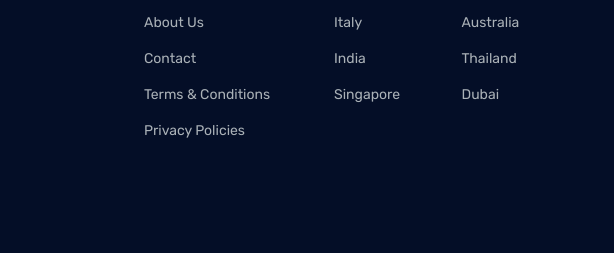
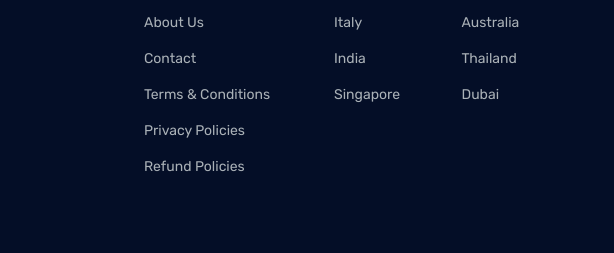
Before and after one commit to DharmenderRajput/vanturaz-travels, a plain HTML site: page about.html in a window 1280 px wide. Shown: the part 4321-4574 px from the top of the page, 321-935 px from the left. Drawn offline with nearby package versions, Linux system fonts and the light colour scheme.

Commit message:
refund policy link added

```diff
--- a/about.html
+++ b/about.html
@@ -433,6 +433,7 @@
                                 <li><a href="contact.html"> Contact</a></li>
                                 <li><a href="terms-and-cond.html"> Terms & Conditions</a></li>
                                 <li><a href="privacy-policy.html"> Privacy Policies</a></li>
+                                <li><a href="refund-policy.html"> Refund Policies</a></li>
                             </ul>
                         </div>
                     </div>
```
Also changed, not shown: contact.html (+1 -0 lines), destination_details.html (+1 -0 lines), index.html (+1 -0 lines), privacy-policy.html (+1 -0 lines), terms-and-cond.html (+1 -0 lines), travel-destination.html (+1 -0 lines).
